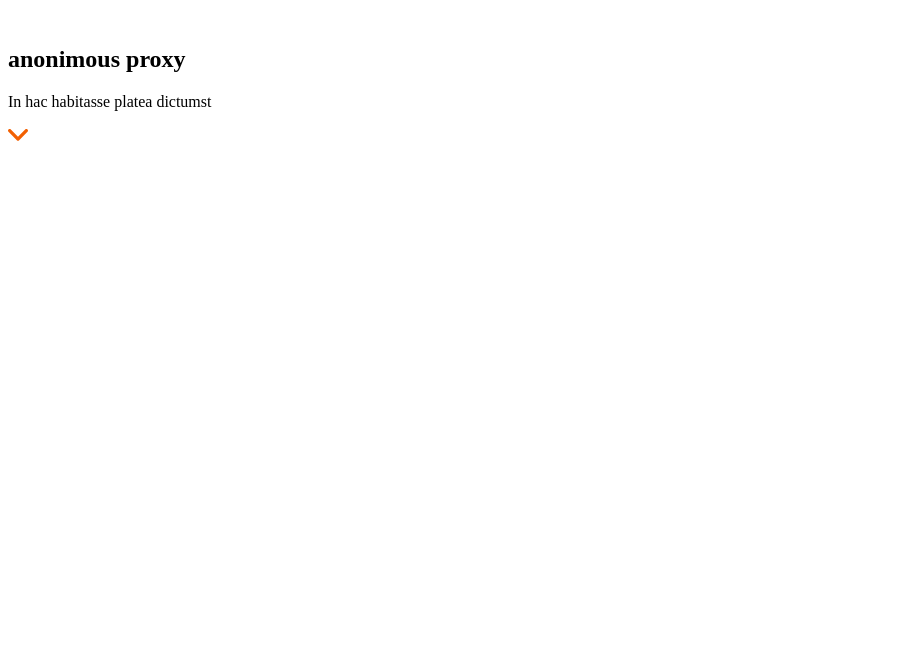
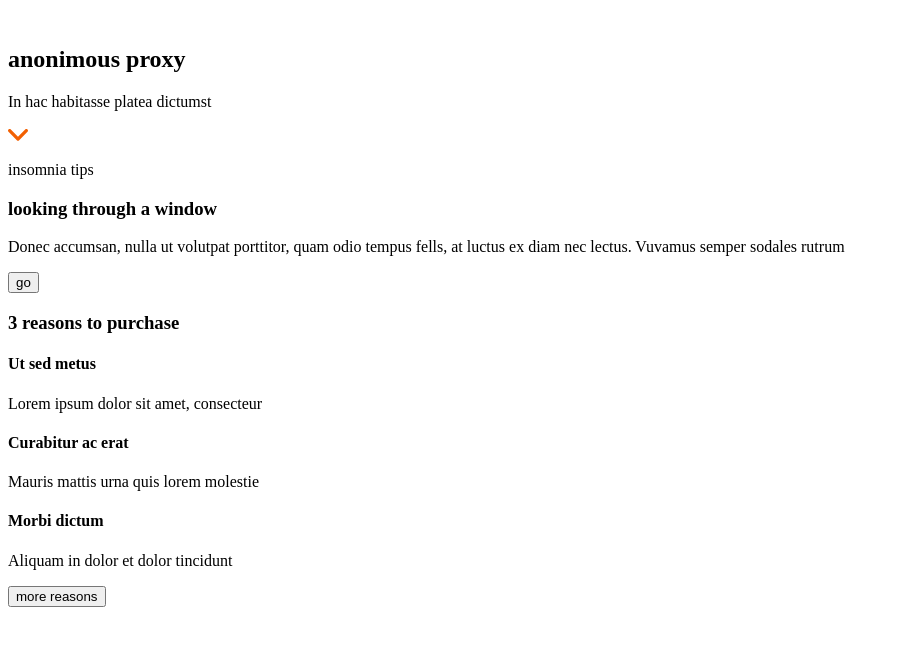
Before and after one commit to SaraRivAl/modulo-1-evaluacion-final-SaraRivAl, a website: page src/html/index.html in a window 1280 px wide. Shown: the whole page, without its empty margins (0-899 px from the left). Drawn offline with nearby package versions, Linux system fonts and the light colour scheme; files that its build step writes are made by us from their sources; files whose address does not match are found by name.

Commit message:
add sections looking n reasons

```diff
--- a/src/html/index.html
+++ b/src/html/index.html
@@ -23,7 +23,30 @@
     <section class="hero">
       <h1 class="h1">anonimous proxy</h1>
       <p class="text">In hac habitasse platea dictumst</p>
-      <a class="scrolldown" href="./index.html#threereasons"><img src="../images/ico-scroll-down.svg" alt="press to know reasons" title="go to reasons"></a>
+      <a class="scrolldown" href="./index.html#threereasons"><img src="./assets/images/ico-scroll-down.svg" alt="press to know reasons" title="go to reasons"></a>
+    </section>
+    <section class="lookingwindow">
+      <p>insomnia tips</p>
+      <h3>looking through a window</h3>
+      <p>Donec accumsan, nulla ut volutpat porttitor, quam odio tempus fells, at luctus ex diam nec lectus. Vuvamus semper sodales rutrum</p>
+      <button class="buttongo" type="button">go</button>
+    </section>
+    <section class="threereasons">
+      <h3 class="h3">3 reasons to purchase</h3>
+      <div class="reason1">
+        <h4>Ut sed metus</h4>
+        <p>Lorem ipsum dolor sit amet, consecteur</p>
+      </div>
+      <div class="reason2">
+        <h4>Curabitur ac erat</h4>
+        <p>Mauris mattis urna quis lorem molestie</p>
+      </div>
+      <div class="reason3">
+        <h4>Morbi dictum</h4>
+        <p>Aliquam in dolor et dolor tincidunt</p>
+      </div>
+      <button class="buttonmore" type="morereasons">more reasons</button>
+
     </section>
 
 
```
